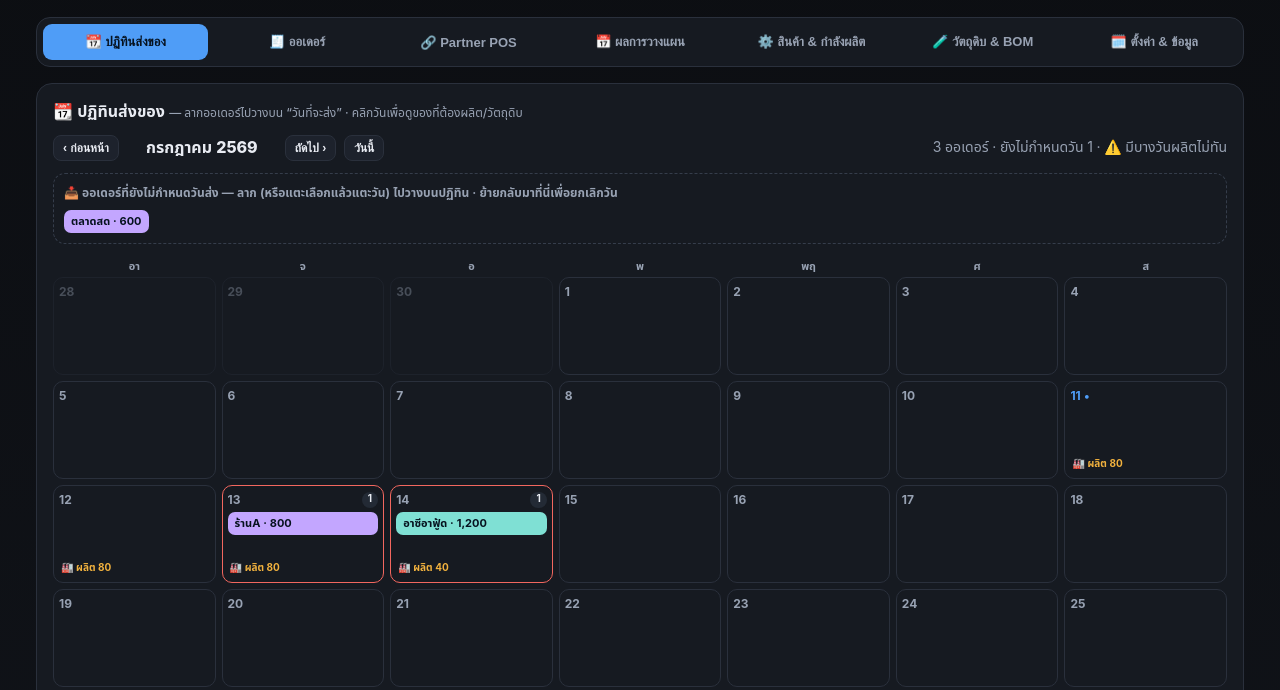
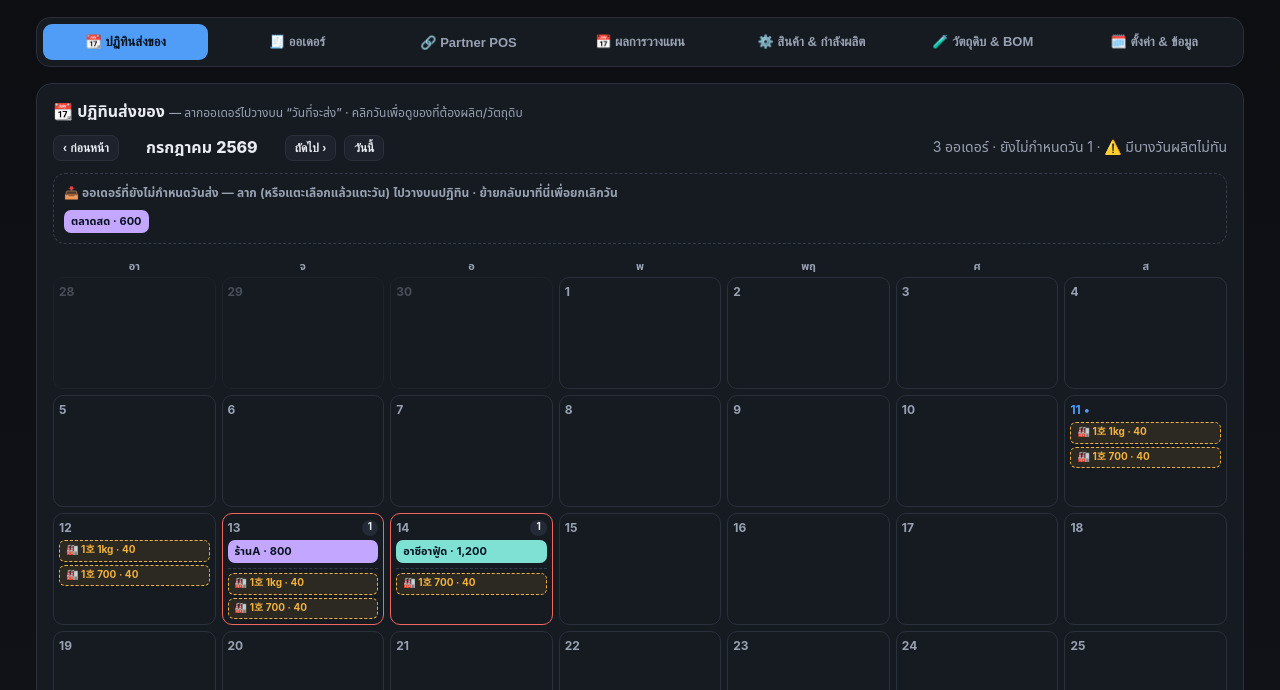
Before and after one commit to jutatitj-cmd/mrp-production-planner, a plain HTML site: page index.html in a window 1280 px wide. Shown: the part 80-770 px from the top of the page. Drawn offline with nearby package versions, Linux system fonts and the light colour scheme.

Commit message:
Show production as cards per product in calendar cells
เปลี่ยนจากข้อความ 'ผลิต N' เป็นการ์ดผลิตจริง (🏭 ชื่อสินค้า · จำนวน) แยกตามสินค้าในแต่ละวัน
สไตล์เส้นประสีเหลืองแยกจากการ์ดจัดส่ง · มีเส้นคั่นระหว่างการ์ดจัดส่งกับการ์ดผลิต

Co-Authored-By: Claude Opus 4.8 <noreply@anthropic.com>

```diff
--- a/index.html
+++ b/index.html
@@ -78,7 +78,7 @@
   .traychips{display:flex;flex-wrap:wrap;gap:6px}
   .calgrid{display:grid;grid-template-columns:repeat(7,1fr);gap:6px}
   .caldow{text-align:center;font-size:11px;color:var(--muted);font-weight:700;padding:2px 0}
-  .calcell{min-height:98px;background:var(--panel);border:1px solid var(--line);border-radius:10px;padding:5px;display:flex;flex-direction:column;gap:3px;cursor:pointer;transition:.1s}
+  .calcell{min-height:112px;background:var(--panel);border:1px solid var(--line);border-radius:10px;padding:5px;display:flex;flex-direction:column;gap:3px;cursor:pointer;transition:.1s}
   .calcell:hover{border-color:var(--line2)}
   .calcell.dim{opacity:.38}
   .calcell.off{background:var(--panel2)}
@@ -86,6 +86,9 @@
   .calcell.warn{border-color:var(--bad)}
   .calcell.drop{border-color:var(--good);background:rgba(55,201,138,.1)}
   .calcell .prodline{font-size:10px;color:var(--warn);font-weight:700;margin-top:auto;padding-left:2px}
+  .pchip{font-size:10px;font-weight:700;border:1px dashed var(--warn);color:var(--warn);border-radius:6px;padding:2px 6px;background:rgba(242,178,62,.1);white-space:nowrap;overflow:hidden;text-overflow:ellipsis;max-width:100%}
+  .pchip.made{border-style:solid;border-color:var(--good);color:var(--good);background:rgba(55,201,138,.12)}
+  .caldivider{border-top:1px dashed var(--line2);margin:2px 0 1px}
   .calcell .dnum{font-size:12px;font-weight:700;color:var(--muted);display:flex;justify-content:space-between;align-items:center}
   .calcell .dnum .today{color:var(--brand)}
   .calcell .dnum .badge{background:var(--chip);border-radius:10px;padding:0 6px;font-size:10px;color:var(--ink)}
@@ -968,13 +971,15 @@ function renderCalendar(){
   for(let i=0;i<42;i++){
     const d=addDays(gridStart,i),iso=isoOf(d),inMonth=d.getMonth()===m.getMonth(),isToday=iso===isoToday(),off=!S.settings.workDays[d.getDay()];
     const groups=eng.shipGroups[iso]?Object.values(eng.shipGroups[iso]):[];
-    const cards=groups.slice(0,3).map(g=>partnerCard(g)).join('');
-    const more=groups.length>3?`<div class="more">+${groups.length-3} พาร์ทเนอร์…</div>`:'';
-    const prod=eng.prodDaily[iso]||{},prodTot=Object.values(prod).reduce((a,b)=>a+b,0);
-    const prodLine=prodTot>0?`<div class="prodline">🏭 ผลิต ${num(prodTot)}</div>`:'';
+    const cards=groups.slice(0,2).map(g=>partnerCard(g)).join('');
+    const more=groups.length>2?`<div class="more">+${groups.length-2} พาร์ทเนอร์…</div>`:'';
+    const prod=eng.prodDaily[iso]||{},prodPids=Object.keys(prod);
+    const pcards=prodPids.slice(0,2).map(pid=>{const p=S.products.find(x=>x.id===pid)||{};return `<div class="pchip" title="ต้องผลิต ${escapeHtml(p.name||'')} ${num(prod[pid])} ชิ้น (วันก่อนวันจัดส่ง)">🏭 ${escapeHtml(shortName(p.name||'?'))} · ${num(prod[pid])}</div>`;}).join('');
+    const pmore=prodPids.length>2?`<div class="more">+${prodPids.length-2} ผลิต…</div>`:'';
+    const div=(groups.length&&prodPids.length)?'<div class="caldivider"></div>':'';
     const st=eng.stockDaily[iso]||{},neg=Object.keys(st).some(pid=>st[pid]<-1e-9);
     html+=`<div class="calcell ${inMonth?'':'dim'} ${off?'off':''} ${calState.sel===iso?'sel':''} ${neg?'warn':''}" data-iso="${iso}" onclick="calSelect('${iso}')" ondragover="calAllow(event)" ondragleave="calLeave(event)" ondrop="calDrop(event,'${iso}')">
-      <div class="dnum"><span class="${isToday?'today':''}">${d.getDate()}${isToday?' •':''}</span>${groups.length?`<span class="badge">${groups.length}</span>`:''}</div>${cards}${more}${prodLine}</div>`;
+      <div class="dnum"><span class="${isToday?'today':''}">${d.getDate()}${isToday?' •':''}</span>${groups.length?`<span class="badge">${groups.length}</span>`:''}</div>${cards}${more}${div}${pcards}${pmore}</div>`;
   }
   document.getElementById('calGrid').innerHTML=html;
   const tg=trayGroups();
```
